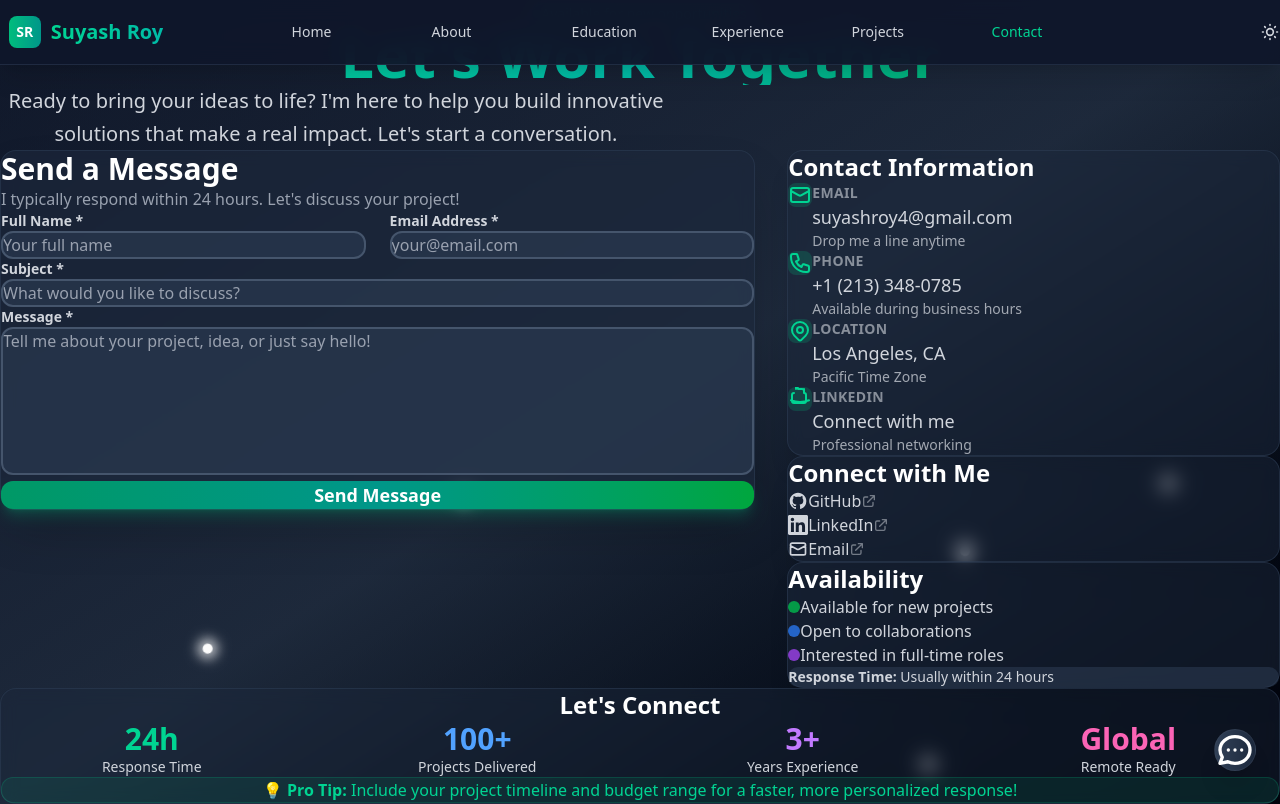
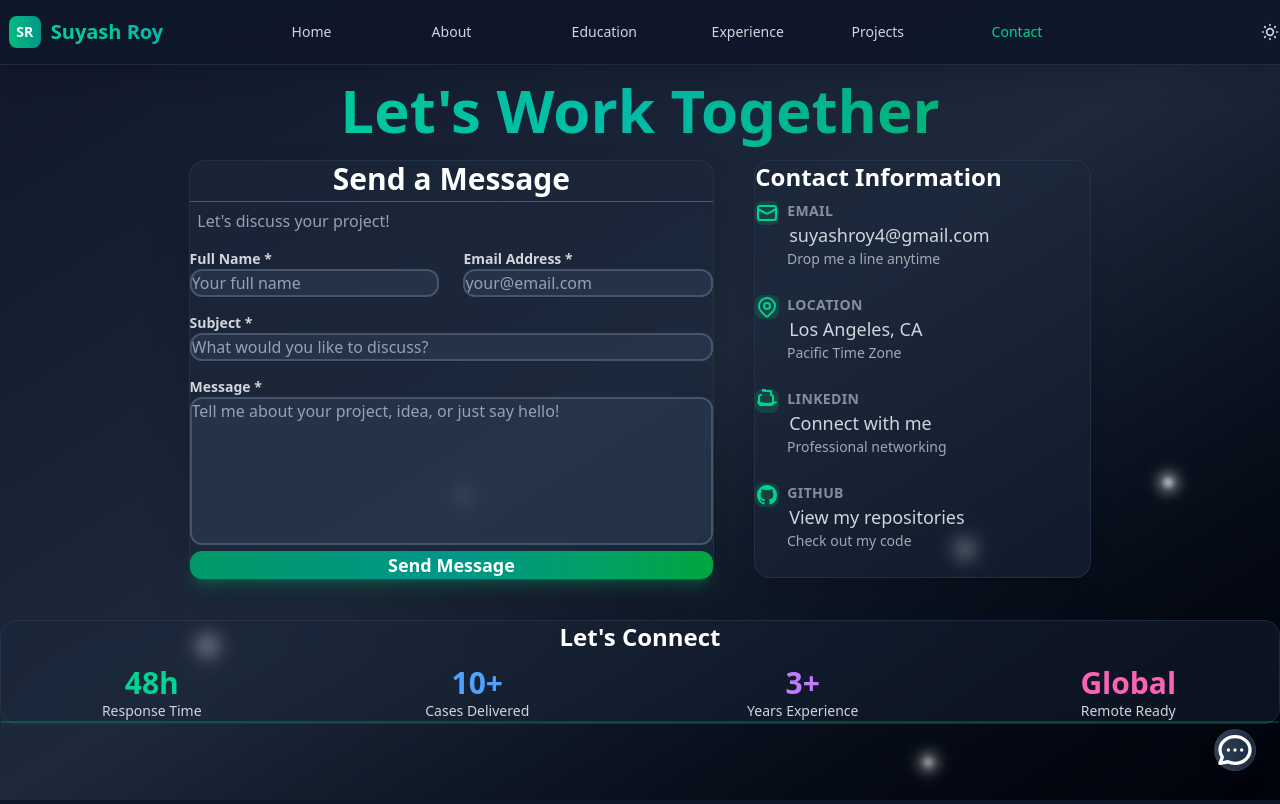
Before and after one commit to SuyashRoy/react-portfolio-ai-chatbot, a React (Vite) app: page /contact in a window 1280 px wide. Built offline with nearby package versions, Linux system fonts and the light colour scheme.

Commit message:
[UPDATE] Fixed Home page scroller and Contact page cosmetics

```diff
--- a/package.json
+++ b/package.json
@@ -28,6 +28,7 @@
     "cors": "^2.8.5",
     "dotenv": "^17.2.2",
     "express": "^5.1.0",
+    "nodemailer": "^7.0.6",
     "pdf-parse": "^1.1.1",
     "react": "^19.1.0",
     "react-dom": "^19.1.0",
--- a/src/pages/Contact.jsx
+++ b/src/pages/Contact.jsx
@@ -25,15 +25,33 @@ const Contact = () => {
     e.preventDefault();
     setIsSubmitting(true);
 
-    // Simulate form submission
-    setTimeout(() => {
+    try {
+      const response = await fetch('/api/contact', {
+        method: 'POST',
+        headers: {
+          'Content-Type': 'application/json',
+        },
+        body: JSON.stringify(formData),
+      });
+
+      const result = await response.json();
+
+      if (result.success) {
+        setSubmitStatus('success');
+        setFormData({ name: '', email: '', subject: '', message: '' });
+      } else {
+        setSubmitStatus('error');
+        console.error('Failed to send email:', result.error);
+      }
+    } catch (error) {
+      console.error('Error submitting form:', error);
+      setSubmitStatus('error');
+    } finally {
       setIsSubmitting(false);
-      setSubmitStatus('success');
-      setFormData({ name: '', email: '', subject: '', message: '' });
 
-      // Reset status after 3 seconds
-      setTimeout(() => setSubmitStatus(null), 3000);
-    }, 2000);
+      // Reset status after 5 seconds
+      setTimeout(() => setSubmitStatus(null), 5000);
+    }
   };
 
   const contactInfo = [
@@ -47,17 +65,6 @@ const Contact = () => {
       value: "suyashroy4@gmail.com",
       link: "mailto:suyashroy4@gmail.com",
       description: "Drop me a line anytime"
-    },
-    {
-      icon: (
-        <svg className="w-6 h-6" fill="none" stroke="currentColor" viewBox="0 0 24 24">
-          <path strokeLinecap="round" strokeLinejoin="round" strokeWidth={2} d="M3 5a2 2 0 012-2h3.28a1 1 0 01.948.684l1.498 4.493a1 1 0 01-.502 1.21l-2.257 1.13a11.042 11.042 0 005.516 5.516l1.13-2.257a1 1 0 011.21-.502l4.493 1.498a1 1 0 01.684.949V19a2 2 0 01-2 2h-1C9.716 21 3 14.284 3 6V5z" />
-        </svg>
-      ),
-      title: "Phone",
-      value: "+1 (213) 348-0785",
-      link: "tel:+12133480785",
-      description: "Available during business hours"
     },
     {
       icon: (
@@ -81,41 +88,20 @@ const Contact = () => {
       value: "Connect with me",
       link: "https://linkedin.com/in/suyash-roy-8ab1461ba/",
       description: "Professional networking"
+    },
+    {
+      icon: (
+        <svg className="w-6 h-6" fill="currentColor" viewBox="0 0 24 24">
+          <path fillRule="evenodd" d="M12 2C6.477 2 2 6.484 2 12.017c0 4.425 2.865 8.18 6.839 9.504.5.092.682-.217.682-.483 0-.237-.008-.868-.013-1.703-2.782.605-3.369-1.343-3.369-1.343-.454-1.158-1.11-1.466-1.11-1.466-.908-.62.069-.608.069-.608 1.003.07 1.531 1.032 1.531 1.032.892 1.53 2.341 1.088 2.91.832.092-.647.35-1.088.636-1.338-2.22-.253-4.555-1.113-4.555-4.951 0-1.093.39-1.988 1.029-2.688-.103-.253-.446-1.272.098-2.65 0 0 .84-.27 2.75 1.026A9.564 9.564 0 0112 6.844c.85.004 1.705.115 2.504.337 1.909-1.296 2.747-1.027 2.747-1.027.546 1.379.202 2.398.1 2.651.64.7 1.028 1.595 1.028 2.688 0 3.848-2.339 4.695-4.566 4.943.359.309.678.92.678 1.855 0 1.338-.012 2.419-.012 2.747 0 .268.18.58.688.482A10.019 10.019 0 0022 12.017C22 6.484 17.522 2 12 2z" clipRule="evenodd" />
+        </svg>
+      ),
+      title: "GitHub",
+      value: "View my repositories",
+      link: "https://github.com/SuyashRoy",
+      description: "Check out my code"
     }
   ];
 
-  const socialLinks = [
-    {
-      name: "GitHub",
-      icon: (
-        <svg className="w-5 h-5" fill="currentColor" viewBox="0 0 24 24">
-          <path fillRule="evenodd" d="M12 2C6.477 2 2 6.484 2 12.017c0 4.425 2.865 8.18 6.839 9.504.5.092.682-.217.682-.483 0-.237-.008-.868-.013-1.703-2.782.605-3.369-1.343-3.369-1.343-.454-1.158-1.11-1.466-1.11-1.466-.908-.62.069-.608.069-.608 1.003.07 1.531 1.032 1.531 1.032.892 1.53 2.341 1.088 2.91.832.092-.647.35-1.088.636-1.338-2.22-.253-4.555-1.113-4.555-4.951 0-1.093.39-1.988 1.029-2.688-.103-.253-.446-1.272.098-2.65 0 0 .84-.27 2.75 1.026A9.564 9.564 0 0112 6.844c.85.004 1.705.115 2.504.337 1.909-1.296 2.747-1.027 2.747-1.027.546 1.379.202 2.398.1 2.651.64.7 1.028 1.595 1.028 2.688 0 3.848-2.339 4.695-4.566 4.943.359.309.678.92.678 1.855 0 1.338-.012 2.419-.012 2.747 0 .268.18.58.688.482A10.019 10.019 0 0022 12.017C22 6.484 17.522 2 12 2z" clipRule="evenodd" />
-        </svg>
-      ),
-      url: "https://github.com/SuyashRoy",
-      color: isDarkMode ? "hover:text-gray-300" : "hover:text-gray-700"
-    },
-    {
-      name: "LinkedIn",
-      icon: (
-        <svg className="w-5 h-5" fill="currentColor" viewBox="0 0 24 24">
-          <path d="M20.447 20.452h-3.554v-5.569c0-1.328-.027-3.037-1.852-3.037-1.853 0-2.136 1.445-2.136 2.939v5.667H9.351V9h3.414v1.561h.046c.477-.9 1.637-1.85 3.37-1.85 3.601 0 4.267 2.37 4.267 5.455v6.286zM5.337 7.433c-1.144 0-2.063-.926-2.063-2.065 0-1.138.92-2.063 2.063-2.063 1.14 0 2.064.925 2.064 2.063 0 1.139-.925 2.065-2.064 2.065zm1.782 13.019H3.555V9h3.564v11.452zM22.225 0H1.771C.792 0 0 .774 0 1.729v20.542C0 23.227.792 24 1.771 24h20.451C23.2 24 24 23.227 24 22.271V1.729C24 .774 23.2 0 22.222 0h.003z"/>
-        </svg>
-      ),
-      url: "https://linkedin.com/in/suyash-roy-8ab1461ba/",
-      color: isDarkMode ? "hover:text-blue-400" : "hover:text-blue-600"
-    },
-    {
-      name: "Email",
-      icon: (
-        <svg className="w-5 h-5" fill="none" stroke="currentColor" viewBox="0 0 24 24">
-          <path strokeLinecap="round" strokeLinejoin="round" strokeWidth={2} d="M3 8l7.89 4.26a2 2 0 002.22 0L21 8M5 19h14a2 2 0 002-2V7a2 2 0 00-2-2H5a2 2 0 00-2 2v10a2 2 0 002 2z" />
-        </svg>
-      ),
-      url: "mailto:suyashroy4@gmail.com",
-      color: isDarkMode ? "hover:text-emerald-400" : "hover:text-emerald-600"
-    }
-  ];
 
   return (
     <div className={`relative min-h-screen overflow-hidden transition-colors duration-300 ${
@@ -125,53 +111,47 @@ const Contact = () => {
     }`}>
       <ParticleBackground />
 
-      <div className="relative z-10 container mx-auto px-4 py-20 pt-24">
-        <div className="max-w-7xl mx-auto">
+      <div className="relative z-10 mx-auto px-4 py-20 pt-24">
+        <div className="">
           {/* Header */}
           <div className="text-center mb-16">
-            <div className="mb-6">
-              <span className={`inline-flex items-center px-4 py-2 rounded-full text-sm font-medium ${
-                isDarkMode
-                  ? 'bg-emerald-500/10 text-emerald-400 border border-emerald-500/20'
-                  : 'bg-emerald-50 text-emerald-700 border border-emerald-200'
-              }`}>
-                <span className="w-2 h-2 bg-emerald-500 rounded-full mr-2 animate-pulse"></span>
-                Available for new opportunities
-              </span>
+            <div className="mb-6 h-20">
             </div>
-            <h1 className={`text-4xl md:text-6xl font-bold mb-6 bg-gradient-to-r ${
+            <h1 className={`text-4xl md:text-6xl font-bold mb-6 bg-gradient-to-r h-20 ${
               isDarkMode
                 ? 'from-emerald-400 via-teal-500 to-green-600'
                 : 'from-blue-400 to-blue-500'
             } bg-clip-text text-transparent`}>
               Let's Work Together
             </h1>
-            <p className={`text-lg md:text-xl max-w-2xl mx-auto leading-relaxed ${
-              isDarkMode ? 'text-gray-300' : 'text-gray-600'
-            }`}>
-              Ready to bring your ideas to life? I'm here to help you build innovative solutions
-              that make a real impact. Let's start a conversation.
-            </p>
           </div>
 
-          <div className="grid grid-cols-1 lg:grid-cols-5 gap-8 mb-16">
+          <div className="grid grid-cols-1 lg:grid-cols-7 gap-10 mb-16">
             {/* Contact Form */}
-            <div className="lg:col-span-3">
+            <div className="lg:col-start-2 lg:col-span-3">
+              {/* Send a Message Card */}
               <div className={`${
                 isDarkMode
                   ? 'bg-slate-800/60 border-slate-700/50'
                   : 'bg-white/90 border-slate-200/50'
               } backdrop-blur-sm rounded-2xl p-8 md:p-10 border shadow-2xl`}>
                 <div className="mb-8">
-                  <h2 className={`text-2xl md:text-3xl font-bold mb-3 ${
+                  <h2 className={`text-2xl md:text-3xl font-bold mb-3 h-10 text-center ${
                     isDarkMode ? 'text-white' : 'text-gray-900'
                   }`}>
                     Send a Message
                   </h2>
-                  <p className={`text-base ${
+
+                  {/* Horizontal line */}
+                  <div className={`border-t mb-4 h-2 ${
+                    isDarkMode ? 'border-gray-600' : 'border-gray-300'
+                  }`}></div>
+
+                  <p className={`text-base h-10 ${
                     isDarkMode ? 'text-gray-400' : 'text-gray-600'
                   }`}>
-                    I typically respond within 24 hours. Let's discuss your project!
+                  <span className='text-transparent text-sm'>S</span>
+                    Let's discuss your project!
                   </p>
                 </div>
 
@@ -221,7 +201,7 @@ const Contact = () => {
                       />
                     </div>
                   </div>
-
+                  <div className='h-4'></div>
                   <div>
                     <label htmlFor="subject" className={`block text-sm font-semibold mb-3 ${
                       isDarkMode ? 'text-gray-300' : 'text-gray-700'
@@ -243,7 +223,7 @@ const Contact = () => {
                       placeholder="What would you like to discuss?"
                     />
                   </div>
-
+                  <div className='h-4'></div>
                   <div>
                     <label htmlFor="message" className={`block text-sm font-semibold mb-3 ${
                       isDarkMode ? 'text-gray-300' : 'text-gray-700'
@@ -269,10 +249,10 @@ const Contact = () => {
                   <button
                     type="submit"
                     disabled={isSubmitting}
-                    className={`w-full py-4 px-8 rounded-xl font-semibold text-lg transition-all duration-300 transform hover:scale-[1.02] ${
+                    className={`w-full py-4 px-8 rounded-xl font-semibold text-lg ${
                       isSubmitting
                         ? 'bg-gray-500 cursor-not-allowed text-gray-300'
-                        : `bg-gradient-to-r from-emerald-600 via-teal-600 to-green-600 hover:from-emerald-700 hover:via-teal-700 hover:to-green-700 text-white shadow-lg hover:shadow-xl ${
+                        : `bg-gradient-to-r from-emerald-600 via-teal-600 to-green-600 hover:from-emerald-700 hover:via-teal-700 hover:to-green-700 text-white shadow-lg ${
                             isDarkMode ? 'shadow-emerald-500/25' : 'shadow-emerald-600/25'
                           }`
                     }`}
@@ -304,13 +284,28 @@ const Contact = () => {
                       </div>
                     </div>
                   )}
+
+                  {submitStatus === 'error' && (
+                    <div className={`p-4 rounded-xl border ${
+                      isDarkMode
+                        ? 'bg-red-500/10 border-red-500/30 text-red-400'
+                        : 'bg-red-50 border-red-200 text-red-700'
+                    }`}>
+                      <div className="flex items-center">
+                        <svg className="w-5 h-5 mr-2" fill="none" stroke="currentColor" viewBox="0 0 24 24">
+                          <path strokeLinecap="round" strokeLinejoin="round" strokeWidth={2} d="M6 18L18 6M6 6l12 12" />
+                        </svg>
+                        <span className="font-medium">Failed to send message. Please try again or contact me directly.</span>
+                      </div>
+                    </div>
+                  )}
                 </form>
               </div>
+
             </div>
 
             {/* Contact Information Sidebar */}
-            <div className="lg:col-span-2 space-y-6">
-              {/* Contact Details */}
+            <div className="lg:col-span-2">
               <div className={`${
                 isDarkMode
                   ? 'bg-slate-800/50 border-slate-700/50'
@@ -321,7 +316,7 @@ const Contact = () => {
                 }`}>
                   Contact Information
                 </h3>
-
+                <div className='h-2'></div>
                 <div className="space-y-4">
                   {contactInfo.map((info, index) => (
                     <a
@@ -340,14 +335,17 @@ const Contact = () => {
                       }`}>
                         {info.icon}
                       </div>
-                      <div className="flex-1 min-w-0">
+                      <div className="flex-1 min-w-0 h-23.5">
                         <h4 className="font-semibold text-sm uppercase tracking-wide opacity-60">
+                          <span className='text-transparent'>S</span>
                           {info.title}
                         </h4>
                         <p className="font-medium text-lg group-hover:text-emerald-500 transition-colors">
+                        <span className='text-transparent'>S</span>
                           {info.value}
                         </p>
                         <p className="text-sm opacity-75">
+                        <span className='text-transparent'>S</span>
                           {info.description}
                         </p>
                       </div>
@@ -355,90 +353,9 @@ const Contact = () => {
                   ))}
                 </div>
               </div>
-
-              {/* Social Links */}
-              <div className={`${
-                isDarkMode
-                  ? 'bg-slate-800/50 border-slate-700/50'
-                  : 'bg-white/90 border-slate-200/50'
-              } backdrop-blur-sm rounded-2xl p-6 border shadow-xl`}>
-                <h3 className={`text-2xl font-bold mb-6 ${
-                  isDarkMode ? 'text-white' : 'text-gray-900'
-                }`}>
-                  Connect with Me
-                </h3>
-
-                <div className="space-y-3">
-                  {socialLinks.map((social, index) => (
-                    <a
-                      key={index}
-                      href={social.url}
-                      target="_blank"
-                      rel="noopener noreferrer"
-                      className={`flex items-center space-x-4 p-4 rounded-xl transition-all duration-300 ${
-                        isDarkMode
-                          ? 'hover:bg-slate-700/50 text-gray-300'
-                          : 'hover:bg-slate-50 text-gray-700'
-                      } ${social.color}`}
-                    >
-                      <div className="flex-shrink-0">
-                        {social.icon}
-                      </div>
-                      <span className="font-medium">{social.name}</span>
-                      <svg className="w-4 h-4 ml-auto opacity-50" fill="none" stroke="currentColor" viewBox="0 0 24 24">
-                        <path strokeLinecap="round" strokeLinejoin="round" strokeWidth={2} d="M10 6H6a2 2 0 00-2 2v10a2 2 0 002 2h10a2 2 0 002-2v-4M14 4h6m0 0v6m0-6L10 14" />
-                      </svg>
-                    </a>
-                  ))}
-                </div>
-              </div>
-
-              {/* Availability Status */}
-              <div className={`${
-                isDarkMode
-                  ? 'bg-slate-800/50 border-slate-700/50'
-                  : 'bg-white/90 border-slate-200/50'
-              } backdrop-blur-sm rounded-2xl p-6 border shadow-xl`}>
-                <h3 className={`text-2xl font-bold mb-6 ${
-                  isDarkMode ? 'text-white' : 'text-gray-900'
-                }`}>
-                  Availability
-                </h3>
-
-                <div className="space-y-4">
-                  <div className="flex items-center space-x-3">
-                    <div className="w-3 h-3 bg-green-500 rounded-full animate-pulse"></div>
-                    <span className={`${isDarkMode ? 'text-gray-300' : 'text-gray-700'}`}>
-                      Available for new projects
-                    </span>
-                  </div>
-                  <div className="flex items-center space-x-3">
-                    <div className="w-3 h-3 bg-blue-500 rounded-full animate-pulse"></div>
-                    <span className={`${isDarkMode ? 'text-gray-300' : 'text-gray-700'}`}>
-                      Open to collaborations
-                    </span>
-                  </div>
-                  <div className="flex items-center space-x-3">
-                    <div className="w-3 h-3 bg-purple-500 rounded-full animate-pulse"></div>
-                    <span className={`${isDarkMode ? 'text-gray-300' : 'text-gray-700'}`}>
-                      Interested in full-time roles
-                    </span>
-                  </div>
-                </div>
-
-                <div className={`mt-6 p-4 rounded-xl ${
-                  isDarkMode
-                    ? 'bg-slate-700/50 text-gray-300'
-                    : 'bg-slate-50 text-gray-700'
-                }`}>
-                  <p className="text-sm">
-                    <span className="font-semibold">Response Time:</span> Usually within 24 hours
-                  </p>
-                </div>
-              </div>
             </div>
           </div>
-
+          <div className='h-10'></div>
           {/* Quick Stats Section */}
           <div className={`rounded-2xl p-8 border backdrop-blur-sm ${
             isDarkMode
@@ -450,12 +367,12 @@ const Contact = () => {
             }`}>
               Let's Connect
             </h3>
-
+            <div className='h-3'></div>
             <div className="grid grid-cols-1 md:grid-cols-4 gap-6">
               <div className="text-center">
                 <div className={`text-3xl font-bold mb-2 ${
                   isDarkMode ? 'text-emerald-400' : 'text-blue-600'
-                }`}>24h</div>
+                }`}>48h</div>
                 <div className={`text-sm ${
                   isDarkMode ? 'text-gray-300' : 'text-gray-700'
                 }`}>Response Time</div>
@@ -464,10 +381,10 @@ const Contact = () => {
               <div className="text-center">
                 <div className={`text-3xl font-bold mb-2 ${
                   isDarkMode ? 'text-blue-400' : 'text-blue-500'
-                }`}>100+</div>
+                }`}>10+</div>
                 <div className={`text-sm ${
                   isDarkMode ? 'text-gray-300' : 'text-gray-700'
-                }`}>Projects Delivered</div>
+                }`}>Cases Delivered</div>
               </div>
 
               <div className="text-center">
@@ -494,15 +411,16 @@ const Contact = () => {
                 ? 'bg-emerald-500/10 border border-emerald-500/20'
                 : 'bg-blue-50 border border-blue-200'
             }`}>
-              <p className={`${
+              {/* <p className={`${
                 isDarkMode ? 'text-emerald-400' : 'text-blue-700'
               }`}>
                 <span className="font-semibold">💡 Pro Tip:</span> Include your project timeline and budget range for a faster, more personalized response!
-              </p>
+              </p> */}
             </div>
           </div>
         </div>
       </div>
+      <div className='h-5'></div>
     </div>
   );
 };
```
Also changed, not shown: server.js (+57 -0 lines), src/pages/Home.jsx (+71 -8 lines), 1 other file (tests, documents, lock files or other folders).
